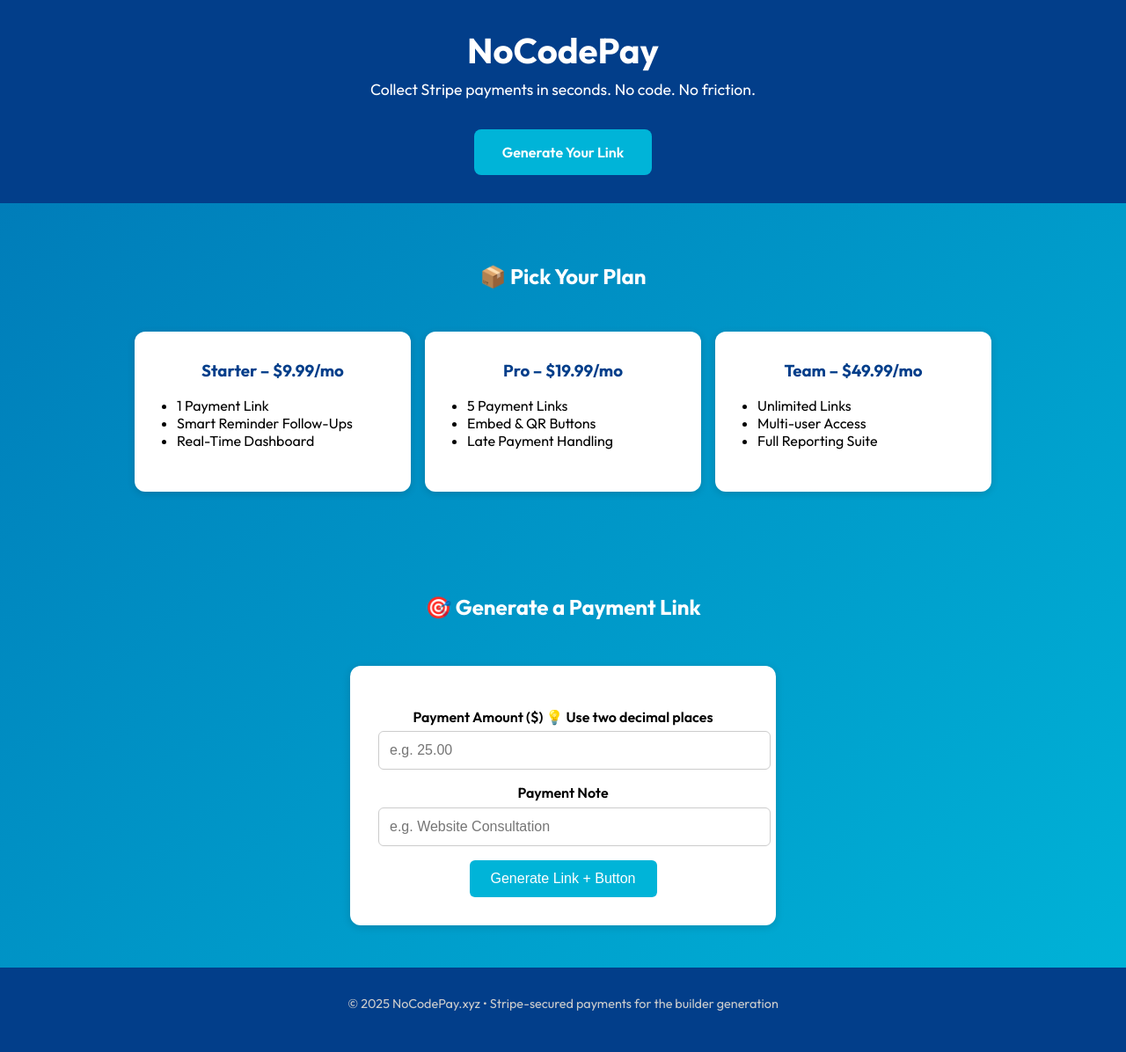
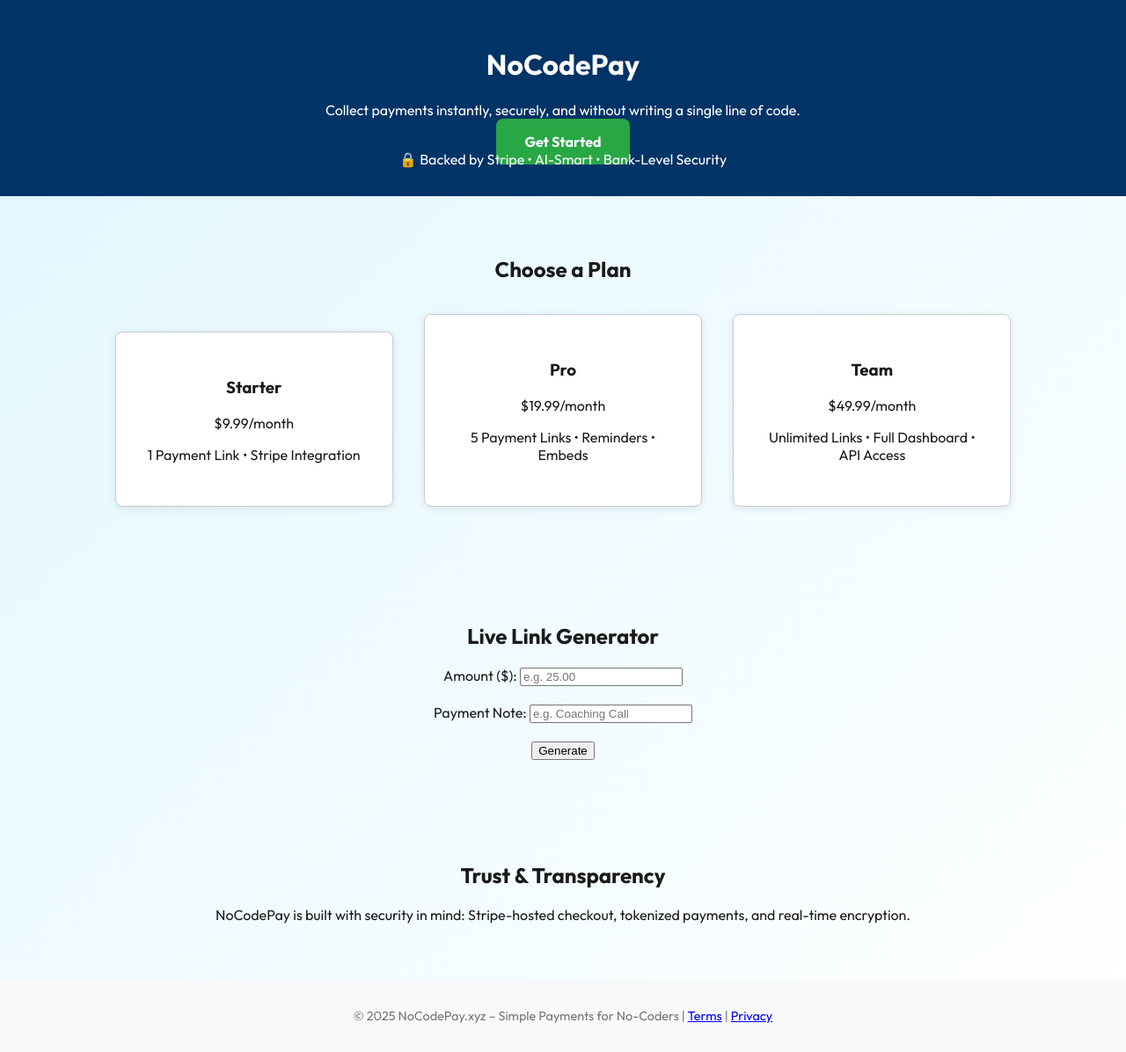
Before and after one commit to CODEREaDer24/Stripebridge, a Flask app: page / in a window 1280 px wide. Shown: the whole page at 88% size. Before the commit the page ends 1149 px from the top, so only its background shows below. Run offline with Flask 3, Linux system fonts and the light colour scheme.

Commit message:
Update index.html

```diff
--- a/templates/index.html
+++ b/templates/index.html
@@ -3,151 +3,59 @@
 <head>
   <meta charset="UTF-8" />
   <meta name="viewport" content="width=device-width, initial-scale=1.0" />
-  <meta name="description" content="NoCodePay: Secure Stripe payments for no-code builders." />
-  <title>NoCodePay – Secure Stripe Payments for No-Coders</title>
-  <link href="https://fonts.googleapis.com/css2?family=Outfit:wght@400;600;700&display=swap" rel="stylesheet">
+  <meta name="description" content="NoCodePay – Secure, trusted AI-powered payments for no-coders." />
+  <title>NoCodePay – Simplified Stripe Payments</title>
+  <link rel="stylesheet" href="https://fonts.googleapis.com/css2?family=Outfit:wght@400;600;700&display=swap">
   <style>
     body {
       margin: 0;
       font-family: 'Outfit', sans-serif;
-      background: linear-gradient(to bottom right, #0077b6, #00b4d8);
-      color: #fff;
+      background: linear-gradient(to bottom right, #e0f7ff, #ffffff);
+      color: #1a1a1a;
     }
     header {
-      background: #023e8a;
+      background-color: #003366;
+      color: white;
       padding: 2rem;
       text-align: center;
     }
-    header h1 {
-      margin: 0;
-      font-size: 2.5rem;
-    }
-    header p {
-      font-size: 1.1rem;
-      margin-top: 0.5rem;
-    }
     .cta {
-      background-color: #00b4d8;
+      background-color: #28a745;
       color: white;
       padding: 1rem 2rem;
       border-radius: 8px;
-      font-weight: 600;
       text-decoration: none;
-      display: inline-block;
-      margin-top: 1rem;
+      font-weight: bold;
     }
     section {
       padding: 3rem 2rem;
       text-align: center;
     }
-    .features {
-      display: grid;
-      grid-template-columns: repeat(auto-fit, minmax(240px, 1fr));
-      gap: 2rem;
-      margin-top: 2rem;
+    .tier {
+      display: inline-block;
+      border: 1px solid #ccc;
+      border-radius: 8px;
+      padding: 2rem;
+      margin: 1rem;
+      background: white;
+      width: 250px;
+      box-shadow: 0 2px 8px rgba(0,0,0,0.1);
     }
-    .feature {
-      background: #03045e;
-      padding: 2rem;
-      border-radius: 12px;
-      box-shadow: 0 4px 12px rgba(0,0,0,0.3);
-    }
-    .plans {
-      display: flex;
-      justify-content: center;
-      gap: 1rem;
-      flex-wrap: wrap;
-      margin-top: 3rem;
-    }
-    .plan {
-      background: #fff;
-      color: #000;
-      padding: 2rem;
-      border-radius: 12px;
-      width: 250px;
-      box-shadow: 0 2px 8px rgba(0,0,0,0.15);
-    }
-    .plan h3 {
-      margin-top: 0;
-      color: #023e8a;
-    }
-    .plan ul {
-      text-align: left;
-      padding-left: 1rem;
-    }
-    .demo-box {
-      background: #fff;
-      color: #000;
-      padding: 2rem;
-      margin-top: 2rem;
-      display: inline-block;
-      border-radius: 12px;
-      box-shadow: 0 2px 10px rgba(0,0,0,0.15);
-      max-width: 420px;
-    }
-    .demo-box label {
-      display: block;
-      font-weight: 600;
-      margin-bottom: 0.4rem;
+    .link-output {
+      background: #f1f1f1;
+      padding: 1rem;
       margin-top: 1rem;
-    }
-    .demo-box input {
-      padding: 0.75rem;
-      width: 100%;
-      border-radius: 6px;
-      border: 1px solid #ccc;
-      font-size: 1rem;
-    }
-    .demo-box button {
-      margin-top: 1rem;
-      padding: 0.75rem 1.5rem;
-      background-color: #00b4d8;
-      color: white;
-      border: none;
-      border-radius: 6px;
-      font-size: 1rem;
-      cursor: pointer;
-    }
-    .demo-box .output {
-      margin-top: 1rem;
-      background: #e7f2f8;
-      padding: 1rem;
       border-radius: 6px;
       word-break: break-word;
       font-family: monospace;
-      font-size: 0.95rem;
-      display: flex;
-      justify-content: space-between;
-      align-items: center;
     }
-    .demo-box .output button {
-      margin-left: 1rem;
-      background: #0077b6;
-      color: white;
-      padding: 0.4rem 0.8rem;
-      font-size: 0.85rem;
-      border: none;
-      border-radius: 4px;
-      cursor: pointer;
-    }
+    .hidden { display: none; }
     footer {
+      background: #f8f9fb;
+      padding: 2rem;
       text-align: center;
-      padding: 2rem;
-      background-color: #023e8a;
+      color: #777;
       font-size: 0.9rem;
-      color: #ccc;
-    }
-    .toast {
-      position: fixed;
-      bottom: 20px;
-      right: 20px;
-      background: #4caf50;
-      color: white;
-      padding: 0.75rem 1.25rem;
-      border-radius: 6px;
-      font-size: 0.9rem;
-      display: none;
-      box-shadow: 0 4px 8px rgba(0,0,0,0.2);
     }
   </style>
 </head>
@@ -155,104 +63,60 @@
 
 <header>
   <h1>NoCodePay</h1>
-  <p>Collect Stripe payments in seconds. No code. No friction.</p>
-  <a class="cta" href="#demo">Generate Your Link</a>
+  <p>Collect payments instantly, securely, and without writing a single line of code.</p>
+  <a class="cta" href="#pricing">Get Started</a>
+  <div>🔒 Backed by Stripe • AI-Smart • Bank-Level Security</div>
 </header>
 
-<section>
-  <h2>📦 Pick Your Plan</h2>
-  <div class="plans">
-    <div class="plan">
-      <h3>Starter – $9.99/mo</h3>
-      <ul>
-        <li>1 Payment Link</li>
-        <li>Smart Reminder Follow-Ups</li>
-        <li>Real-Time Dashboard</li>
-      </ul>
-    </div>
-    <div class="plan">
-      <h3>Pro – $19.99/mo</h3>
-      <ul>
-        <li>5 Payment Links</li>
-        <li>Embed & QR Buttons</li>
-        <li>Late Payment Handling</li>
-      </ul>
-    </div>
-    <div class="plan">
-      <h3>Team – $49.99/mo</h3>
-      <ul>
-        <li>Unlimited Links</li>
-        <li>Multi-user Access</li>
-        <li>Full Reporting Suite</li>
-      </ul>
-    </div>
+<section id="pricing">
+  <h2>Choose a Plan</h2>
+  <div class="tier">
+    <h3>Starter</h3>
+    <p>$9.99/month</p>
+    <p>1 Payment Link • Stripe Integration</p>
+  </div>
+  <div class="tier">
+    <h3>Pro</h3>
+    <p>$19.99/month</p>
+    <p>5 Payment Links • Reminders • Embeds</p>
+  </div>
+  <div class="tier">
+    <h3>Team</h3>
+    <p>$49.99/month</p>
+    <p>Unlimited Links • Full Dashboard • API Access</p>
   </div>
 </section>
 
-<section id="demo">
-  <h2>🎯 Generate a Payment Link</h2>
-  <div class="demo-box">
-    <label for="amount">Payment Amount ($) 💡 Use two decimal places</label>
-    <input type="text" id="amount" placeholder="e.g. 25.00" />
+<section id="generator">
+  <h2>Live Link Generator</h2>
+  <label>Amount ($): <input type="text" id="amount" placeholder="e.g. 25.00"></label><br><br>
+  <label>Payment Note: <input type="text" id="note" placeholder="e.g. Coaching Call"></label><br><br>
+  <button onclick="generateLink()">Generate</button>
+  <div id="output" class="link-output hidden"></div>
+</section>
 
-    <label for="note">Payment Note</label>
-    <input type="text" id="note" placeholder="e.g. Website Consultation" />
-
-    <button onclick="generateFakeLink()">Generate Link + Button</button>
-    <div id="demo-output"></div>
-  </div>
+<section id="security">
+  <h2>Trust & Transparency</h2>
+  <p>NoCodePay is built with security in mind: Stripe-hosted checkout, tokenized payments, and real-time encryption.</p>
 </section>
 
 <footer>
-  © 2025 NoCodePay.xyz • Stripe-secured payments for the builder generation
+  &copy; 2025 NoCodePay.xyz – Simple Payments for No-Coders | <a href="#">Terms</a> | <a href="#">Privacy</a>
 </footer>
 
-<div id="toast" class="toast">✅ Copied to clipboard!</div>
-
 <script>
-  function generateFakeLink() {
-    const amount = document.getElementById('amount').value;
-    const note = document.getElementById('note').value;
-    const output = document.getElementById('demo-output');
-
-    const isValid = /^\d+\.\d{2}$/.test(amount);
-    if (!isValid) {
-      output.innerHTML = '<div style="color:red;margin-top:10px;">❗ Invalid amount. Use format like 25.00</div>';
+  function generateLink() {
+    const amount = document.getElementById("amount").value;
+    const note = document.getElementById("note").value;
+    const output = document.getElementById("output");
+    if (!amount.match(/^\\d+\\.\\d{2}$/)) {
+      output.textContent = "❗ Invalid amount format. Use e.g. 25.00";
+      output.classList.remove("hidden");
       return;
     }
-
-    if (amount && note) {
-      const encodedNote = encodeURIComponent(note);
-      const link = `https://nocodepay.xyz/pay?amount=${amount}&note=${encodedNote}`;
-      const button = `<a href="${link}" style="background:#00b4d8;color:white;padding:10px 16px;border-radius:6px;text-decoration:none;">Pay $${amount} for ${note}</a>`;
-
-      output.innerHTML = `
-        <div class='output'>
-          <span id='link-text'>${link}</span>
-          <button onclick='copyLink()'>Copy Link</button>
-        </div>
-        <div class='output' style="margin-top:10px;">
-          <span id='embed-text'>${button}</span>
-          <button onclick='copyEmbed()'>Copy Button</button>
-        </div>
-      `;
-    }
-  }
-
-  function copyLink() {
-    const text = document.getElementById('link-text').innerText;
-    navigator.clipboard.writeText(text).then(showToast);
-  }
-
-  function copyEmbed() {
-    const text = document.getElementById('embed-text').innerText;
-    navigator.clipboard.writeText(text).then(showToast);
-  }
-
-  function showToast() {
-    const toast = document.getElementById('toast');
-    toast.style.display = 'block';
-    setTimeout(() => { toast.style.display = 'none'; }, 2000);
+    const url = \`https://nocodepay.xyz/pay?amount=\${amount}&note=\${encodeURIComponent(note)}\`;
+    output.innerHTML = \`🔗 <a href="\${url}" target="_blank">\${url}</a>\`;
+    output.classList.remove("hidden");
   }
 </script>
 
```
